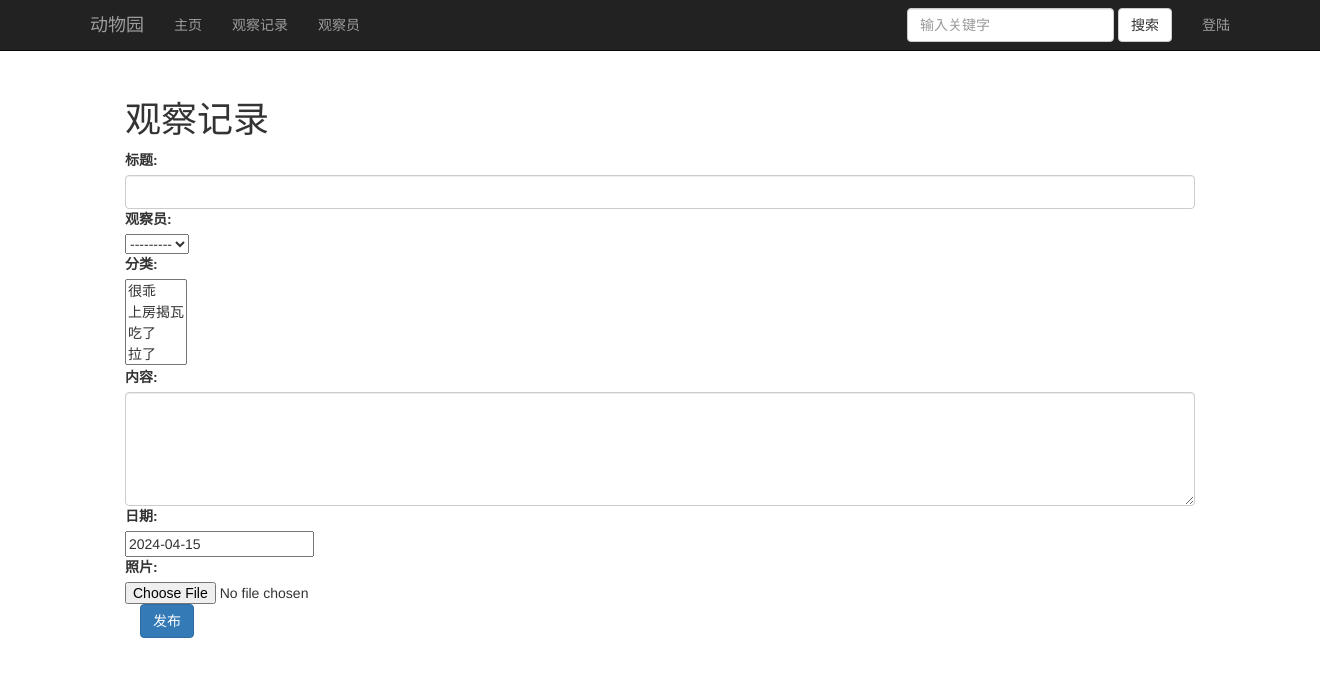
After one commit to PotatooSoup/CatJournal, a Django app: page /home/post/add/ in a window 1320 px wide. The commit adds this page. Shown: the top 677 px of the page. Run offline with Django 5.2, Linux system fonts and the light colour scheme; data comes from the database, SQL or seed files in the repository; both versions use the stored data as it was after the commit; some libraries are stand-ins or nearby versions.

Commit message:
4.15 edit
修复了发布帖子的功能。

```diff
--- a/home/models.py
+++ b/home/models.py
@@ -24,14 +24,14 @@ class Diary(models.Model):
     """
     Model representing a diary
     """
-    title = models.CharField(max_length=200, help_text="标题")
-    author = models.ForeignKey('Author', on_delete=models.SET_NULL, null=True, help_text="观察员")
+    title = models.CharField(verbose_name="标题",max_length=200)
+    author = models.ForeignKey('Author', on_delete=models.SET_NULL, null=True, verbose_name="观察员")
     # Foreign Key used because book can only have one author, but authors can have multiple books
     # Author as a string rather than object because it hasn't been declared yet in the file.
-    summary = models.TextField(max_length=1000, help_text="请输入今天要记录的内容：")
-    genre = models.ManyToManyField(Genre, help_text="分类")
-    date = models.DateField(default=timezone.now, help_text="日期")
-    image = models.ImageField(upload_to="profile_pics", blank=True, null=True)
+    summary = models.TextField(max_length=1000, verbose_name="内容",help_text="请输入今天要记录的内容：")
+    genre = models.ManyToManyField(Genre, verbose_name="分类")
+    date = models.DateField(default=timezone.now, verbose_name="日期",help_text="请选择记录日期")
+    image = models.ImageField(upload_to="profile_pics", blank=True, null=True,verbose_name="照片")
     # ManyToManyField used because genre can contain many books. Books can cover many genres.
     # Genre class has already been defined so we can specify the object above.
 
--- a/home/templates/base_generic.html
+++ b/home/templates/base_generic.html
@@ -67,5 +67,6 @@
       </div>
   </div>
 
+
 </body>
 </html>
--- a/home/templates/index.html
+++ b/home/templates/index.html
@@ -12,7 +12,9 @@
       <li><strong>日记数量：</strong> {{ num_diarys }}</li>
       <li><strong>观察员数量：</strong> {{ num_authors }}</li>
   </ul>
-  <p><a class="btn btn-primary btn-lg" href="{% url 'post' %}" role="button">开始记录 &raquo;</a></p>
+
+  <p><a class="btn btn-primary btn-lg" href="{% url 'add_post' %}" role="button">开始记录+ &raquo;</a></p>
+
 </div>
 
 <div class="container-fluid jumbotron-container">
--- /dev/null
+++ b/home/templates/post_mf_add.html
@@ -0,0 +1,38 @@
+{% extends "base_generic.html" %}
+{% load static %}
+{% block content %}
+
+<style>
+    .page-title {
+      margin-top: 100px; /* 初始上外边距 */
+    }
+</style>
+
+<h1 class="page-title">观察记录</h1>
+<div class="form-group">
+    <div class="py-12">
+        <div class="max-w-7xl mx-auto sm:px-6 lg:px-8">
+            <div class="bg-white overflow-hidden shadow-sm sm:rounded-lg">
+                <div class="p-6 bg-white border-b border-gray-200">
+                    <form method="POST" action="{% url 'add_post' %}" enctype="multipart/form-data">
+                        {% csrf_token %}
+
+                        {% for field in form %}
+                        <div class="mb-4">
+                            <label class="text-xl text-gray-600">{{ field.label }}:</label><br>
+                            {{ field }}
+                        </div>
+                        {% endfor %}
+
+                        <div class="container mt-4">
+                            <button type="submit" class="btn btn-primary">发布</button>
+                        </div>
+                    </form>
+
+                </div>
+            </div>
+        </div>
+    </div>
+</div>
+
+{% endblock %}
--- a/home/urls.py
+++ b/home/urls.py
@@ -5,5 +5,7 @@ urlpatterns = [
     path('', views.index, name='index'),
     path('diarys/', views.DiaryListView.as_view(), name='diarys'),
     path('diary/<int:pk>', views.DiaryDetailView.as_view(), name='diary-detail'),
-    path('post/',views.post, name='post'),
+
+    #path('add_diary/', views.add_diary, name='add_diary'),
+    path('post/add/',views.model_form_add,name='add_post'),
 ]
--- a/home/views.py
+++ b/home/views.py
@@ -27,40 +27,41 @@ def index(request):
 
 
 from django.views import generic
+from .models import Diary
 class DiaryListView(generic.ListView):
     """Generic class-based view for a list of books."""
     model = Diary
     paginate_by = 10
 
 
+from django import forms
+from . import models
+from django.shortcuts import redirect
+
+class PostModelForm(forms.ModelForm):
+    class Meta:
+        model = models.Diary
+        fields = ["title","author","genre","summary","date","image"]
+        widgets ={
+            "title":forms.TextInput(attrs={"class":"form-control"}),
+            "summary":forms.Textarea(attrs={"class":"form-control","rows":"5"}),
+
+        }
 
 
-def post(request):
-    # 如果是 POST 请求，则处理提交的表单数据
-    if request.method == 'POST':
-        # 处理表单提交逻辑，保存日记等
-        # 你可以在这里使用表单数据创建新的 Diary 对象
+def model_form_add(request):
+    """添加帖子 model form"""
+    if request.method == "GET":
+        form = PostModelForm()
+        return render(request,'post_mf_add.html',{"form":form})
 
-        # 重定向到其他页面，比如发布成功页面或者详情页
-        # 这里假设你有一个名为 'diary-detail' 的 URL 名称，用于显示日记详情
-        return redirect('diary-detail', pk=new_diary.pk)  # 假设 new_diary 是你新创建的 Diary 对象
+    form = PostModelForm(data=request.POST)
+    if form.is_valid():
+        form.save()
+        return redirect('/home/diarys/')
+    else:
+        print(form.errors)
 
-    # 如果是 GET 请求，则渲染发布日记页面的模板
-    return render(request, 'post.html')
-
-def add_blogs(request):
-    if request.method=="POST":
-        form = BlogPostForm(data=request.POST, files=request.FILES)
-        if form.is_valid():
-            blogpost = form.save(commit=False)
-            blogpost.author = request.user
-            blogpost.save()
-            obj = form.instance
-            alert = True
-            return render(request, "add_blogs.html",{'obj':obj, 'alert':alert})
-    else:
-        form=BlogPostForm()
-    return render(request, "add_blogs.html", {'form':form})
 
 
 class DiaryDetailView(generic.DetailView):
```
Also changed, not shown: home/forms.py (+3 -4 lines), home/templates/post.html (+24 -21 lines), db.sqlite3, media/profile_pics/bogu.jpg (added).
